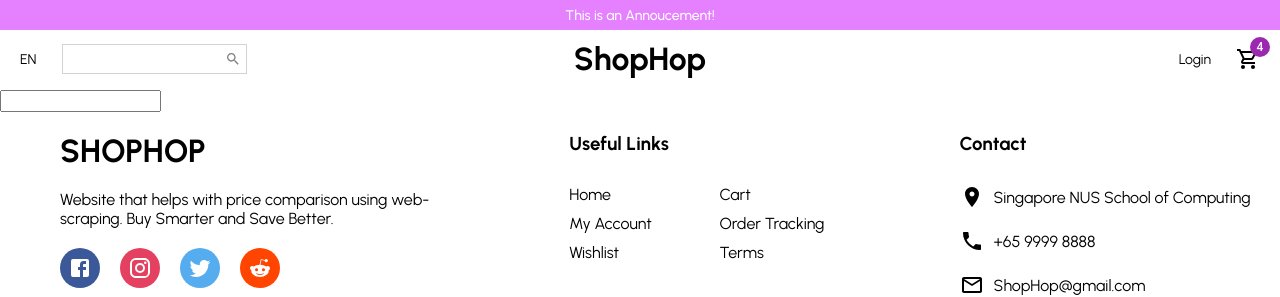
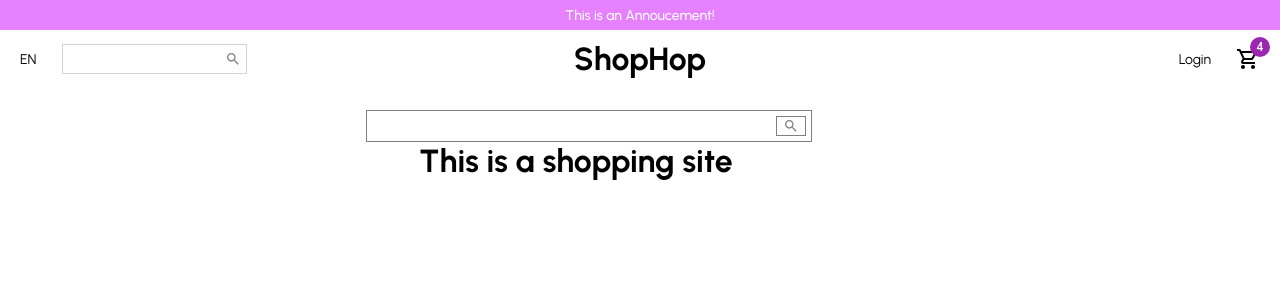
Before and after one commit to DanielLimWeiEn/Shop_Hop, a React (Create React App) app in the folder client/: page /shopping in a window 1280 px wide. Shown: the top 297 px of the page. Built offline with nearby package versions, Linux system fonts and the light colour scheme.

Commit message:
Made minor design changes to shopping page

```diff
--- a/client/src/pages/Search.jsx
+++ b/client/src/pages/Search.jsx
@@ -1,22 +1,49 @@
 import styled from "styled-components"
+import { Search } from "@mui/icons-material";
 
 const Container = styled.div`
-
+  width: 90vw;
+  height: 90vh;
+  display: flex;
+  flex-direction: column;
+  align-items: center;
+  margin-top: 20px;
 `
 
-const SearchBar = styled.input`
+const SearchContainer = styled.div`
+  border: 0.5px solid gray;
+  display: flex;
+  align-items: center;
+  margin-left: 25px;
+  padding: 5px;
+`;
 
-`
+const Input = styled.input`
+  border: none;
+  width: 400px;
+`;
+
 const Title = styled.h1`
 
 `
-const Search = () => {
+const Button = styled.button`
+    display: flex;
+    align-items: center;
+    background transparent;
+    border: 0.5px solid gray;
+`;
+const Searching = () => {
   return (
     <Container>
-      <SearchBar/>
-      <Title></Title>
+      <SearchContainer>
+            <Input />
+            <Button>
+                <Search style={{ color: "gray", fontSize: 16 }} />
+            </Button>
+       </SearchContainer>
+      <Title>This is a shopping site</Title>
     </Container>
   )
 }
 
-export default Search
+export default Searching
```
